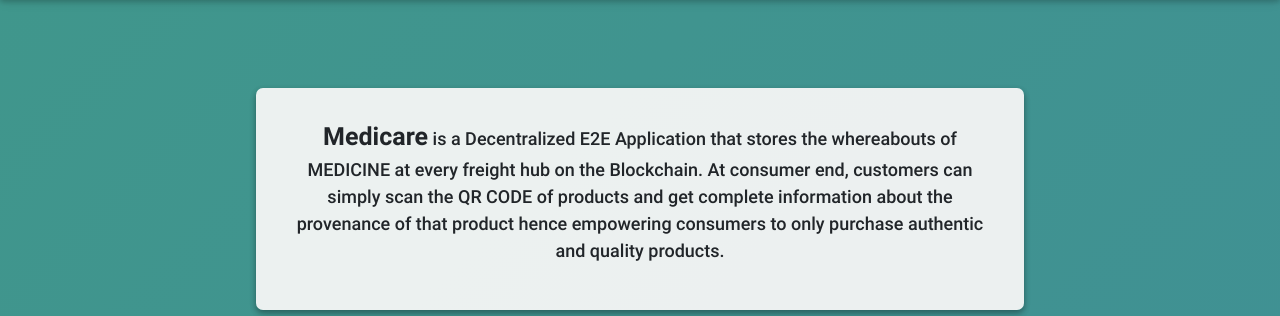
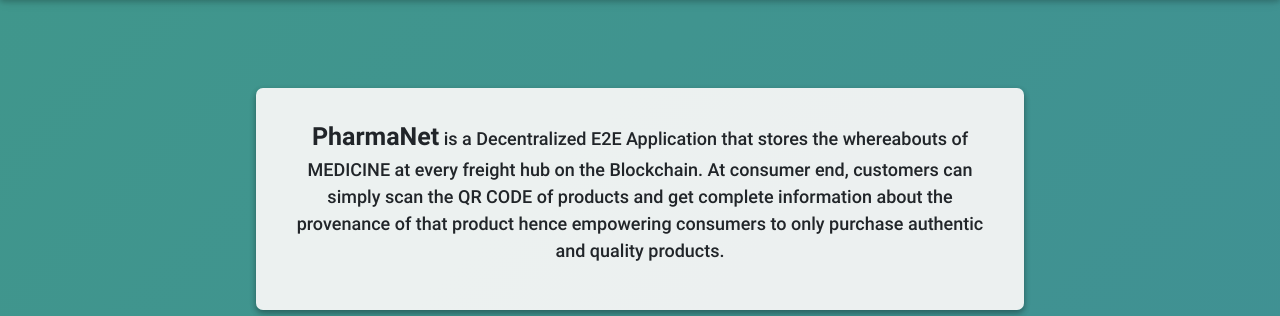
Before and after one commit to midhunkalarikkal/medicare, a PHP site: page /about.php in a window 1280 px wide. Shown: the part 62-378 px from the top of the page. Run offline with PHP 8.4, Linux system fonts and the light colour scheme; some libraries are stand-ins or nearby versions; some web fonts are replaced.

Commit message:
code cleaned

```diff
--- a/about.php
+++ b/about.php
@@ -26,7 +26,7 @@
   <div style="width: 100%">
     <center>
       <div class="description">
-        <p><strong style="font-size: 25px;">Medicare</strong> is a Decentralized E2E Application that stores the
+        <p><strong style="font-size: 25px;">PharmaNet</strong> is a Decentralized E2E Application that stores the
           whereabouts of MEDICINE at every freight hub on the Blockchain. At consumer end, customers can simply scan the
           QR CODE of products and get complete information about the provenance of that product hence empowering
           consumers to only purchase authentic and quality products.</p>
```
Also changed, not shown: images/Ramees.jpg (added), images/backgroundblockchain.png (added), images/dev1.jpg (added), images/factory.jpg (added), images/fibble.png (added), images/leaves.jpg (added), images/neom-THlO6Mkf5uI-unsplash.jpg (added), images/port.jpg (added), images/sreejith.jpg (added).
